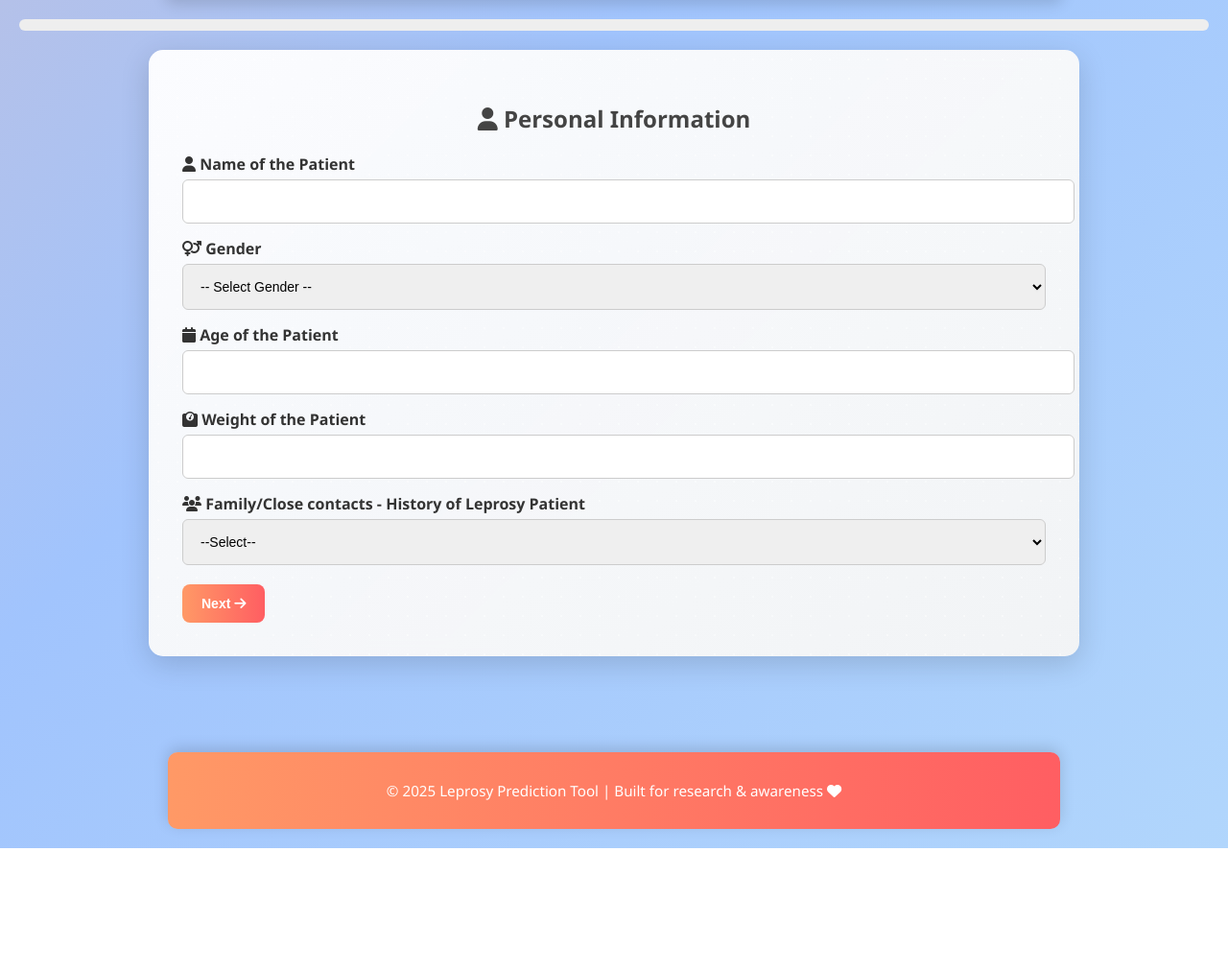
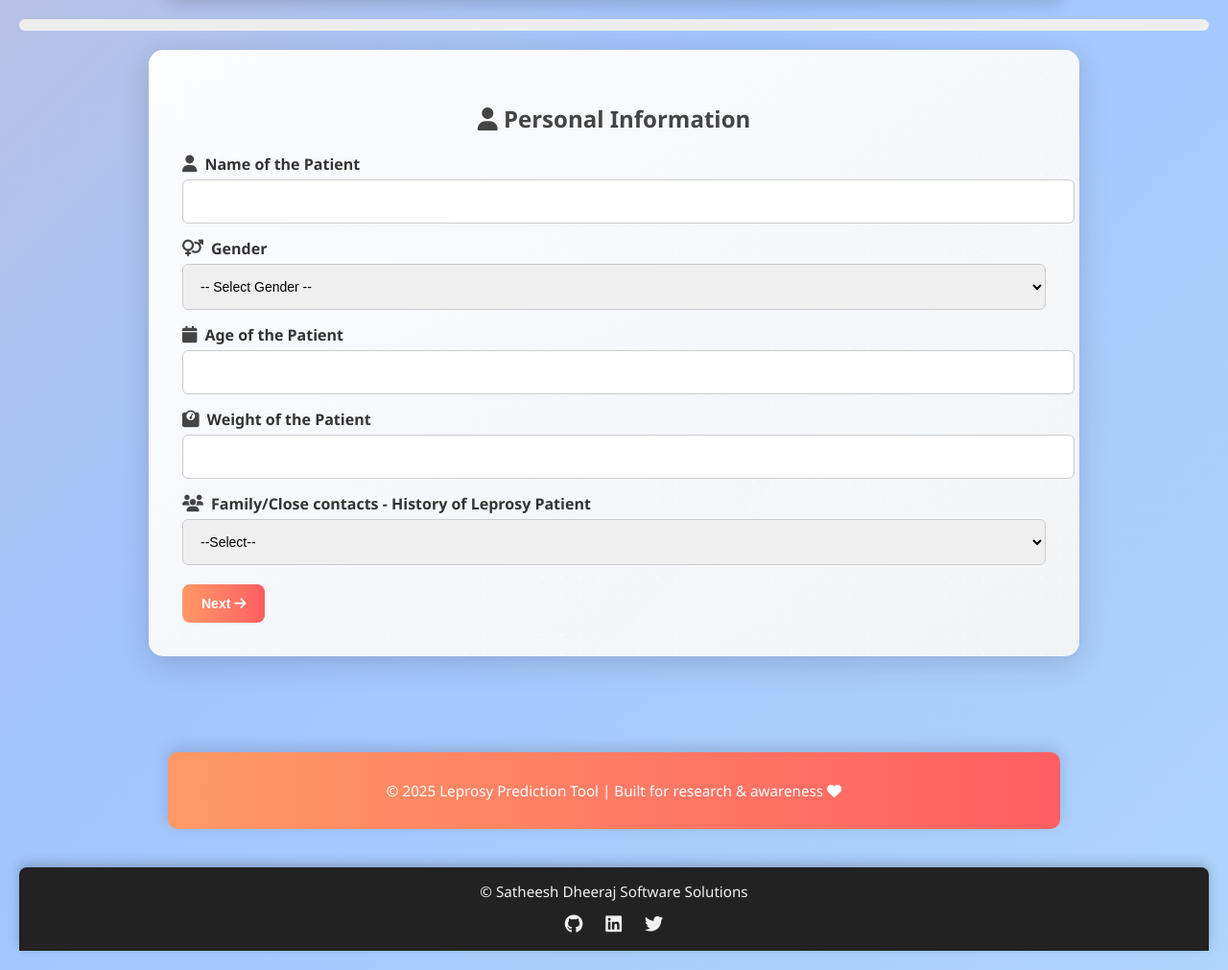
Before and after one commit to Dheeraj-Satheesh/leprosy, a Flask app: page / in a window 1280 px wide. Shown: the part 197-1208 px from the top of the page at 96% size. Before the commit the page ends 1081 px from the top, so only its background shows below. Run offline with Flask 3, Linux system fonts and the light colour scheme; parts of the project's set-up code (start-up, migrations or seed data) failed here and were passed over; some libraries are stand-ins or nearby versions.

Commit message:
27. added footer

```diff
--- a/static/style.css
+++ b/static/style.css
@@ -392,3 +392,70 @@ body.dark-mode form::before {
   transform: translateX(0);
   display: block;
 }
+/* ===== SITE FOOTER ===== */
+.site-footer {
+  margin-top: 40px;
+  padding: 15px 20px;
+  text-align: center;
+  background: #222;
+  color: #f1f1f1;
+  font-size: 0.95rem;
+  border-radius: 8px 8px 0 0;
+  box-shadow: 0 -4px 12px rgba(0, 0, 0, 0.2);
+}
+
+.site-footer .social-links {
+  margin-top: 10px;
+}
+
+.site-footer .social-links a {
+  color: #f1f1f1;
+  margin: 0 10px;
+  font-size: 1.2rem;
+  transition: color 0.3s ease, transform 0.3s ease;
+}
+
+.site-footer .social-links a:hover {
+  color: #36d1dc; /* accent color */
+  transform: scale(1.2);
+}
+
+/* Mobile Optimization */
+@media (max-width: 768px) {
+  .site-footer {
+    font-size: 0.8rem;
+    padding: 12px 10px;
+  }
+
+  .site-footer .social-links a {
+    margin: 0 6px;
+    font-size: 1rem;
+  }
+}
+/* Label + icon alignment */
+label {
+  display: flex;
+  align-items: center;
+  gap: 8px; /* space between icon and text */
+  margin-top: 15px;
+  font-weight: 600;
+  color: #333;
+  font-size: 1rem;
+}
+
+/* Icons inside labels */
+label i {
+  font-size: 1.1rem;
+  color: #444;
+}
+
+/* Mobile optimization */
+@media (max-width: 768px) {
+  label {
+    font-size: 0.9rem;
+    gap: 6px;
+  }
+  label i {
+    font-size: 1rem; /* shrink icon */
+  }
+}
--- a/templates/index.html
+++ b/templates/index.html
@@ -465,8 +465,19 @@
     <footer class="form-footer">
         <p>© 2025 Leprosy Prediction Tool | Built for research & awareness <i class="fas fa-heart"></i></p>
     </footer>
-    <!-- <script src="script.js"></script> -->
-    <script src="{{ url_for('static', filename='script.js') }}"></script>
+    <footer class="site-footer">
+        <span>© Satheesh Dheeraj Software Solutions</span>
+        <div class="social-links">
+            <a href="https://github.com/Dheeraj-Satheesh" target="_blank"><i class="fab fa-github"></i></a>
+            <a href="https://www.linkedin.com/in/satheeshdheeraj" target="_blank"><i class="fab fa-linkedin"></i></a>
+            <a href="https://twitter.com/dheeraj2501" target="_blank"><i class="fab fa-twitter"></i></a>
+        </div>
+    </footer>
 </body>
 
 </html>
+<!-- <script src="script.js"></script> -->
+<script src="{{ url_for('static', filename='script.js') }}"></script>
+</body>
+
+</html>
```
